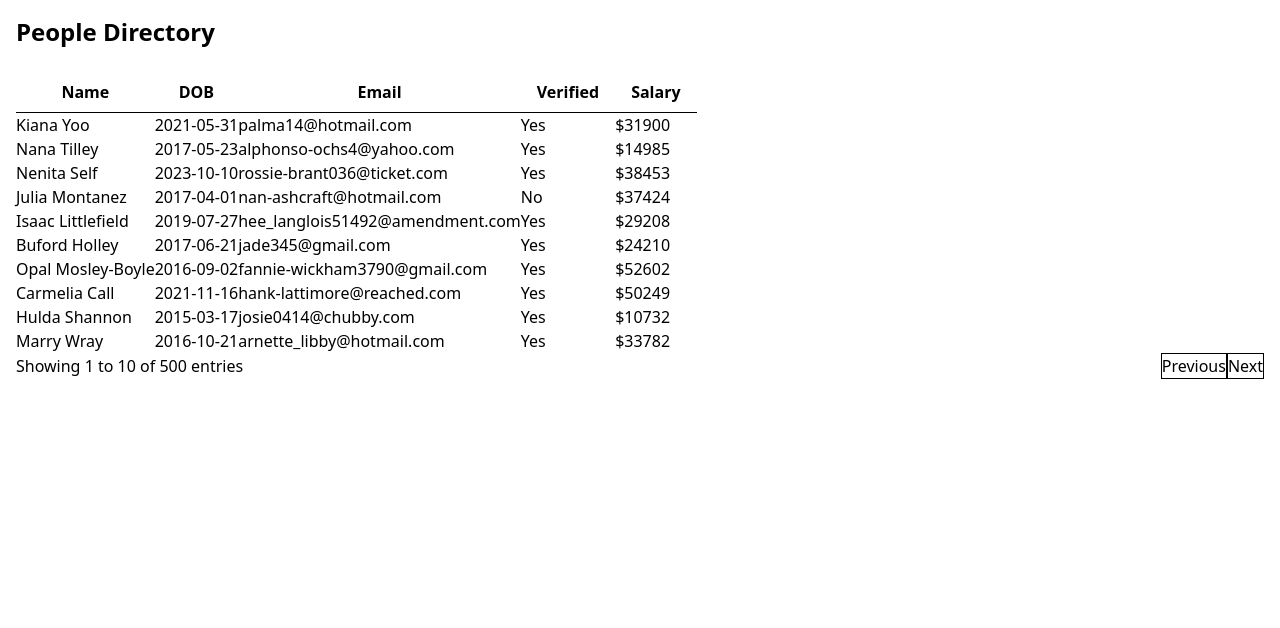
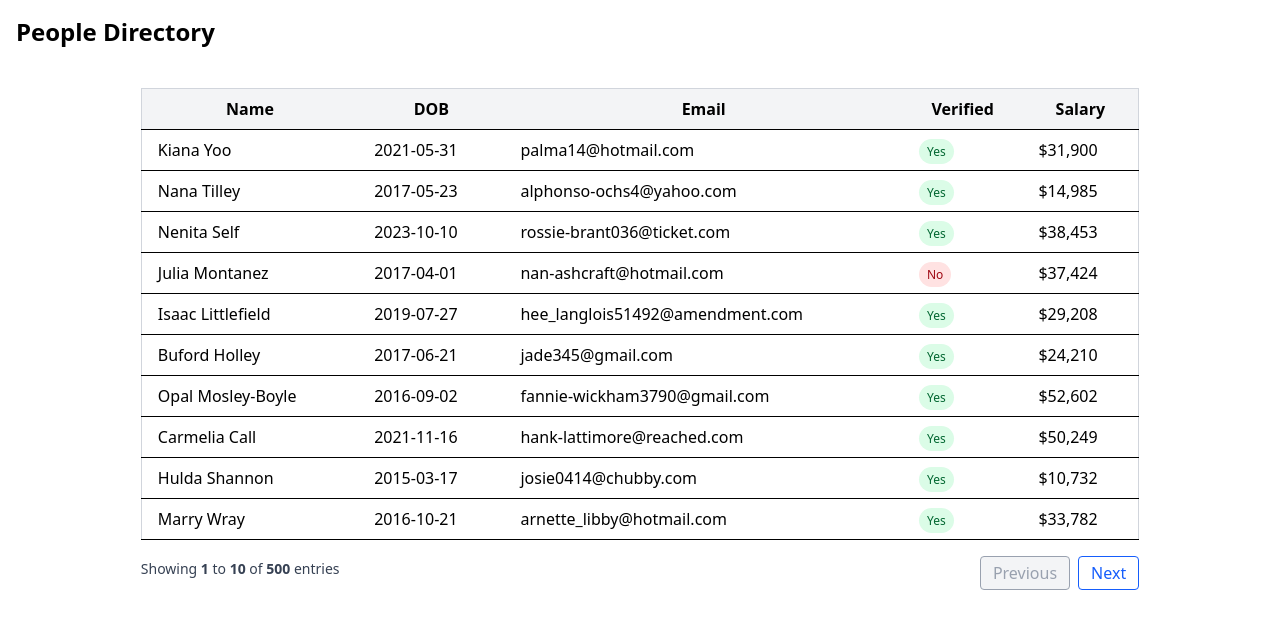
Before and after one commit to luceliu/random-people-table, a React (Vite) app: page / in a window 1280 px wide. Shown: the top 628 px of the page. Built offline with nearby package versions, Linux system fonts and the light colour scheme.

Commit message:
add some basic tailwind styles

```diff
--- a/src/components/Table.tsx
+++ b/src/components/Table.tsx
@@ -87,12 +87,12 @@ const Table: React.FunctionComponent<ITableProps> = ({
   const currentData = getCurrentPageData();
 
   return (
-    <div>
+    <div className="flex flex-col items-center justify-center">
       {isModalOpen && selectedPerson && (
         <PersonModal person={selectedPerson} onClose={handleCloseModal} />
       )}
-      <table>
-        <thead>
+      <table className="w-[80%] m-4 bg-white border border-gray-300">
+        <thead className="bg-gray-100">
           <tr>
             <th
               className="py-2 px-4 border-b cursor-pointer hover:bg-gray-200"
@@ -138,40 +138,64 @@ const Table: React.FunctionComponent<ITableProps> = ({
               onClick={() => handleRowClick(person)}
               className="cursor-pointer hover:bg-gray-200"
             >
-              <td>{person.name}</td>
-              <td>{person.dob}</td>
+              <td className="py-2 px-4 border-b">{person.name}</td>
+              <td className="py-2 px-4 border-b">{person.dob}</td>
 
-              <td>{person.email}</td>
-              <td>
-                <span>{person.verified ? "Yes" : "No"}</span>
+              <td className="py-2 px-4 border-b">{person.email}</td>
+              <td className="py-2 px-4 border-b">
+                <span
+                  className={`px-2 py-1 rounded-full text-xs ${
+                    person.verified
+                      ? "bg-green-100 text-green-800"
+                      : "bg-red-100 text-red-800"
+                  }`}
+                >
+                  {person.verified ? "Yes" : "No"}
+                </span>
               </td>
-              <td>${person.salary}</td>
+              <td className="py-2 px-4 border-b">
+                ${person.salary.toLocaleString()}
+              </td>
             </tr>
           ))}
         </tbody>
       </table>
 
       {/* footer */}
-      <div className="flex justify-between items-center">
+      <div className="flex w-[80%] justify-between items-start">
         <div>
-          <span>
-            Showing <span>{(currentPage - 1) * itemsPerPage + 1}</span> to{" "}
-            <span>{Math.min(currentPage * itemsPerPage, data.length)}</span> of{" "}
-            <span>{data.length}</span> entries
+          <span className="text-sm text-gray-700">
+            Showing{" "}
+            <span className="font-semibold">
+              {(currentPage - 1) * itemsPerPage + 1}
+            </span>{" "}
+            to{" "}
+            <span className="font-semibold">
+              {Math.min(currentPage * itemsPerPage, data.length)}
+            </span>{" "}
+            of <span className="font-semibold">{data.length}</span> entries
           </span>
         </div>
-        <div>
+        <div className="flex space-x-2">
           <button
             onClick={handlePreviousPage}
             disabled={currentPage === 1}
-            className="border cursor-pointer"
+            className={`px-3 py-1 border cursor-pointer rounded ${
+              currentPage === 1
+                ? "bg-gray-100 text-gray-400"
+                : "bg-white text-blue-600 hover:bg-blue-50"
+            }`}
           >
             Previous
           </button>
           <button
             onClick={handleNextPage}
             disabled={currentPage === totalPages}
-            className="border cursor-pointer"
+            className={`px-3 py-1 border cursor-pointer rounded ${
+              currentPage === totalPages
+                ? "bg-gray-100 text-gray-400"
+                : "bg-white text-blue-600 hover:bg-blue-50"
+            }`}
           >
             Next
           </button>
```
